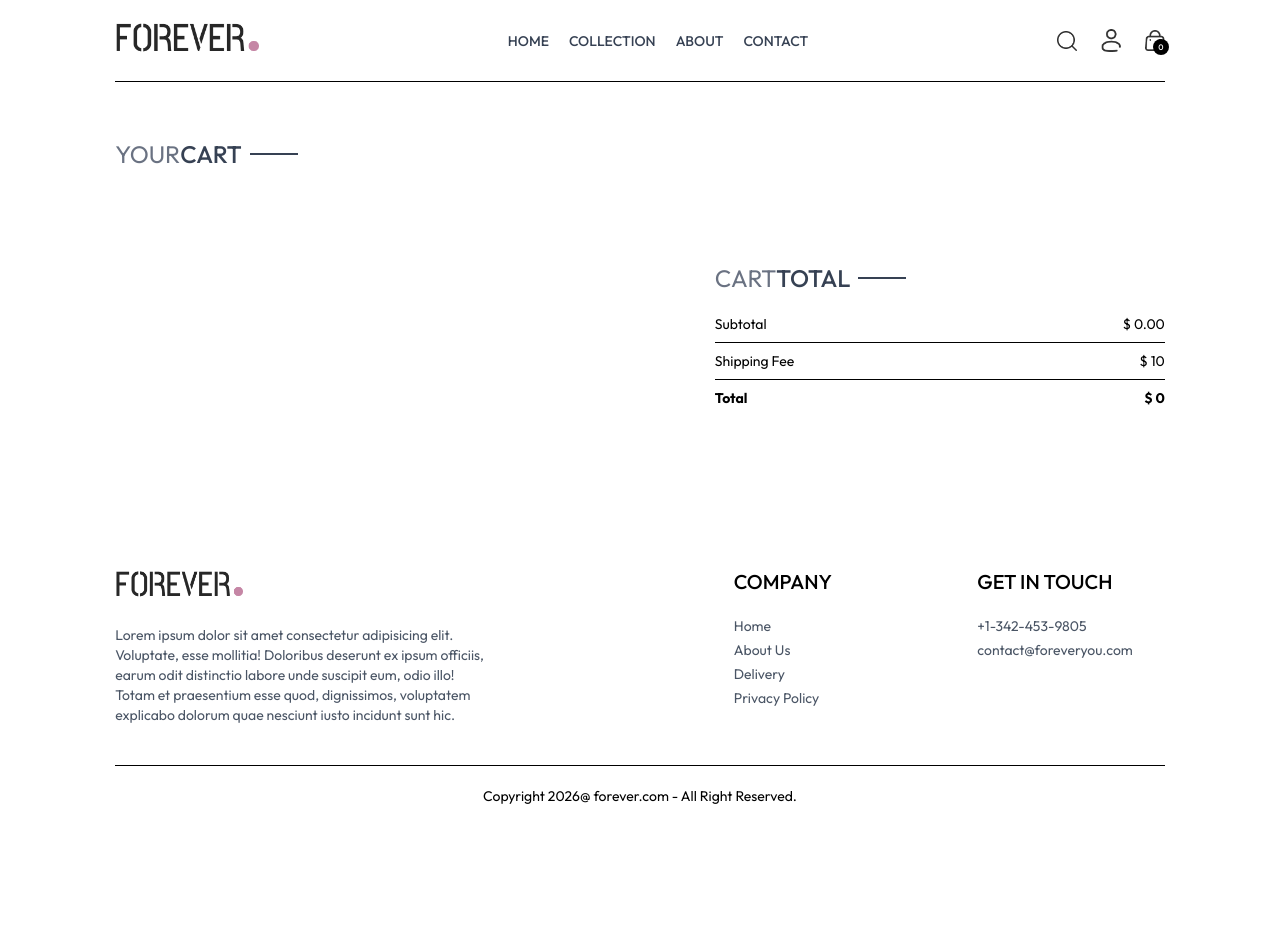
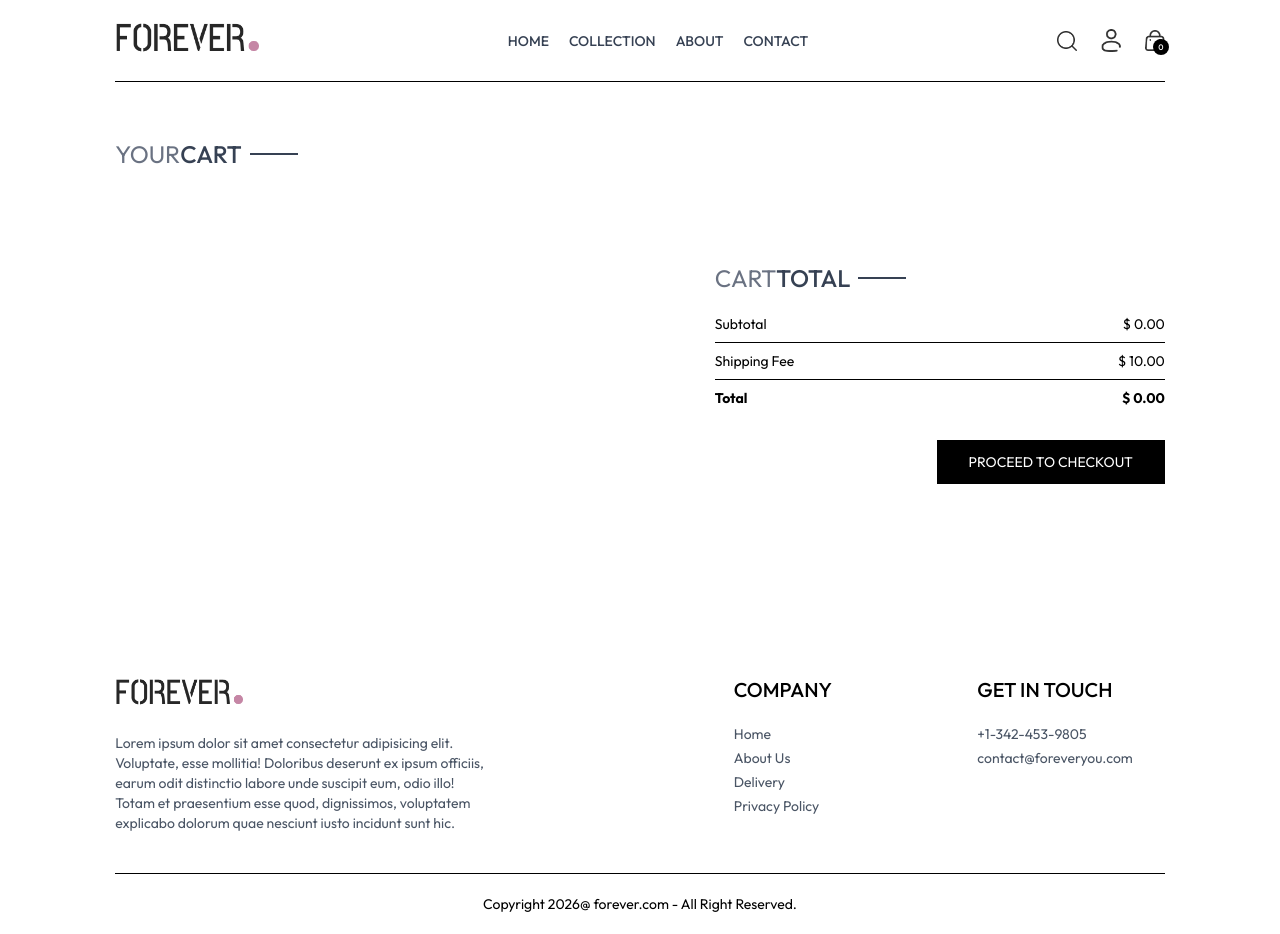
Before and after one commit to hridik-suresh/mern-ecommerce, a React (Vite) app in the folder frontend/: page /cart in a window 1280 px wide. Before the commit the page ends 826 px from the top, so only its background shows below. Built offline with nearby package versions, Linux system fonts and the light colour scheme.

Commit message:
Add the fuctionality to navigate to place-order route, whenever click the "proceed to pay" button.

```diff
--- a/frontend/src/components/CartTotal.jsx
+++ b/frontend/src/components/CartTotal.jsx
@@ -22,7 +22,7 @@ const CartTotal = () => {
         <div className="flex justify-between">
           <p>Shipping Fee</p>
           <p>
-            {currency} {delivery_fee}
+            {currency} {delivery_fee}.00
           </p>
         </div>
         <hr />
@@ -30,7 +30,7 @@ const CartTotal = () => {
           <b>Total</b>
           <b>
             {currency}{" "}
-            {getCartAmount() === 0 ? 0 : getCartAmount() + delivery_fee}
+            {getCartAmount() === 0 ? 0 : getCartAmount() + delivery_fee}.00
           </b>
         </div>
       </div>
--- a/frontend/src/context/ShopContextProvider.jsx
+++ b/frontend/src/context/ShopContextProvider.jsx
@@ -2,6 +2,7 @@ import { useState } from "react";
 import { products } from "../assets/assets";
 import { ShopContext } from "./shopContext";
 import { toast } from "react-toastify";
+import { useNavigate } from "react-router-dom";
 
 const ShopContextProvider = (props) => {
   const currency = "$";
@@ -9,6 +10,7 @@ const ShopContextProvider = (props) => {
   const [search, setSearch] = useState("");
   const [showSearch, setShowSearch] = useState(false);
   const [cartItems, setCartItems] = useState({});
+  const navigate = useNavigate();
 
   const addToCart = async (itemId, size) => {
     if (!size) {
@@ -86,6 +88,7 @@ const ShopContextProvider = (props) => {
     getCartCount,
     updateQuantity,
     getCartAmount,
+    navigate,
   };
 
   return (
--- a/frontend/src/pages/Cart.jsx
+++ b/frontend/src/pages/Cart.jsx
@@ -5,7 +5,7 @@ import { assets } from "../assets/assets";
 import CartTotal from "../components/CartTotal";
 
 const Cart = () => {
-  const { products, currency, cartItems, updateQuantity } =
+  const { products, currency, cartItems, updateQuantity, navigate } =
     useContext(ShopContext);
 
   const [cartData, setCartData] = useState([]);
@@ -89,6 +89,14 @@ const Cart = () => {
       <div className="flex justify-end my-20">
         <div className="w-full sm:w-112.5 ">
           <CartTotal />
+          <div className="w-full text-end">
+            <button
+              onClick={() => navigate("/place-order")}
+              className="bg-black text-white text-sm my-8 px-8 py-3 cursor-pointer"
+            >
+              PROCEED TO CHECKOUT
+            </button>
+          </div>
         </div>
       </div>
     </div>
```
